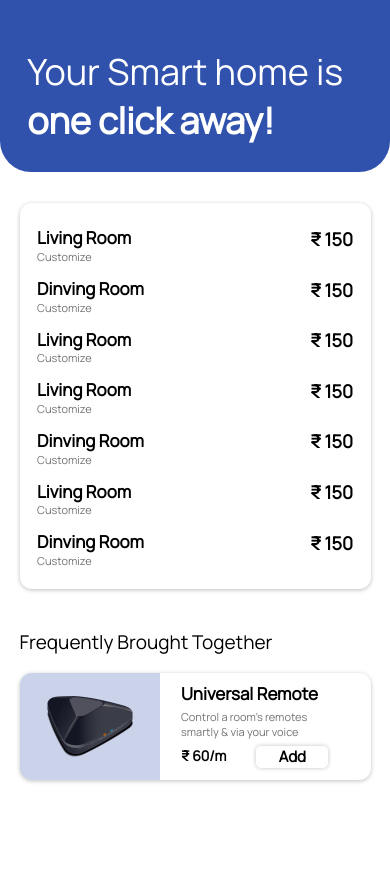
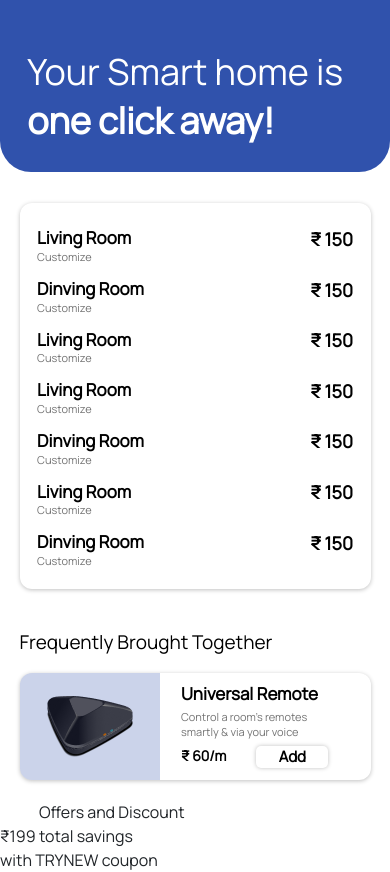
Before and after one commit to Akhil161/room_data, a React (Create React App) app: page /room/summary in a window 390 px wide. Before the commit the page ends 844 px from the top, so only its background shows below. Built offline with nearby package versions, Linux system fonts and the light colour scheme.

Commit message:
room home btn

```diff
--- a/src/component/Planselect.js
+++ b/src/component/Planselect.js
@@ -6,7 +6,7 @@ export default function Planselect() {
   return (
 
     <div>
-                        <div className="addRoom-title-cont">
+      <div className="addRoom-title-cont">
         <div className="addRoom-title-inner">
           <span
             style={{
@@ -36,9 +36,9 @@ export default function Planselect() {
         data.map((e,i)=>{
             return(
                  <div className="pack-caontainer">
-      <div className="pack-caontaine1">
+      <div  key={i} className="pack-caontaine1">
         <div className="pack-room-package">{e.top_title}</div>
-        <div className="pack-room-money-container">
+        <div key={i+"8"} className="pack-room-money-container">
           <span className="pack-room-money-sign">₹</span>
           <span className="pack-r00m-money-rate">{e.rs}<span style={{
                   fontWeight:"400",
@@ -73,7 +73,7 @@ export default function Planselect() {
         }):null
     }
     <div className="pack-caontainer" style={{marginBottom:"12%",}}>
-      <div className="pack-caontaine1" style={{
+      <div key="last" className="pack-caontaine1" style={{
         backgroundColor: "#3052AC",
 
       }}>
--- a/src/component/RoomDetails.css
+++ b/src/component/RoomDetails.css
@@ -26,7 +26,7 @@
     line-height: 22px;
     color: #000000;
     overflow-y: auto;
-    max-height: 48vh;
+    /* max-height: 48vh;  */
   }
   .background-blue {
     border-color: #3052ac;
--- a/src/component/RoomDetails.js
+++ b/src/component/RoomDetails.js
@@ -100,10 +100,12 @@ export default function RoomDetails(props) {
   };
   const handleDelete = async (i) => {
     const newData = [...data];
-    newData[0].switchBoards = newData[0].switchBoards.filter((e, index) => index !== i).map((e,index)=>{
-      return {...e,switchboardNumber:index+1}
-    })
-    setdata(newData)
+    newData[0].switchBoards = newData[0].switchBoards
+      .filter((e, index) => index !== i)
+      .map((e, index) => {
+        return { ...e, switchboardNumber: index + 1 };
+      });
+    setdata(newData);
   };
 
   const open = Boolean(anchorEl);
@@ -111,7 +113,18 @@ export default function RoomDetails(props) {
 
   return (
     <div>
-      <div className="SwitchBoard-container">
+      <div
+        className="SwitchBoard-container"
+        style={{
+          maxHeight: `${
+            data[0].switchBoards[0].appliances.fans !== 0 ||
+            data[0].switchBoards[0].appliances.lightLoad !== 0 ||
+            data[0].switchBoards[0].appliances.heavyLoad !== 0
+              ? "45vh"
+              : "60vh"
+          }`,
+        }}
+      >
         <div className="room-name-cont">
           {roomName.length !== 0
             ? roomName.map((e, i) => {
@@ -278,6 +291,8 @@ export default function RoomDetails(props) {
       {data[0].switchBoards[0].appliances.fans !== 0 ||
       data[0].switchBoards[0].appliances.lightLoad !== 0 ||
       data[0].switchBoards[0].appliances.heavyLoad !== 0 ? (
+        // let a =document.getElementById(MaxHeight);
+
         <div
           className="addroom-bottom-container"
           onClick={(e) => {
--- a/src/component/Summary.css
+++ b/src/component/Summary.css
@@ -119,9 +119,7 @@
   color: #000000;
 
 }
-.summary-room-frequantBuy-title{
 
-}
 .summary-room-frequantBuy-product{
   display: flex;
 
@@ -217,4 +215,13 @@ line-height: 21px;
 
 color: #000000;
 }
+.summary-room-offer-discount-container{
+      width: 100%;
+      margin-top: 5%;
 }
+.summary-room-offer-discount-title{
+  position: relative;
+  width: 90%;
+  left:10%
+}
+}
--- a/src/component/Summary.js
+++ b/src/component/Summary.js
@@ -80,6 +80,13 @@ export default function Summary() {
               </div>
             </div>
           </div>
+          <div className='summary-room-offer-discount-container'>
+              <div className='summary-room-offer-discount-title'>Offers and Discount</div>
+              <div className='summary-room-offer-discount-main-container'>
+                <div className='summary-room-offer-discount-main-container-money'>₹199 total savings</div>
+                <div className='summary-room-offer-discount-main-container-promocode'>with TRYNEW coupon</div>
+              </div>
+          </div>
     </>
   )
 }
```
